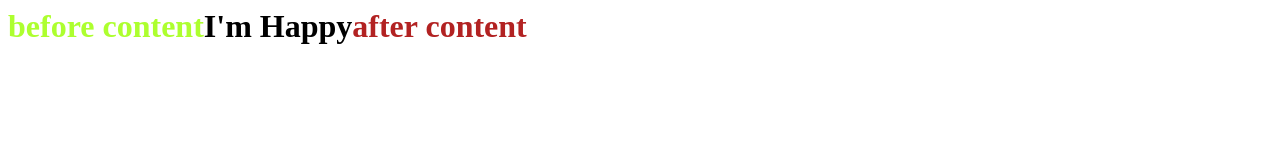
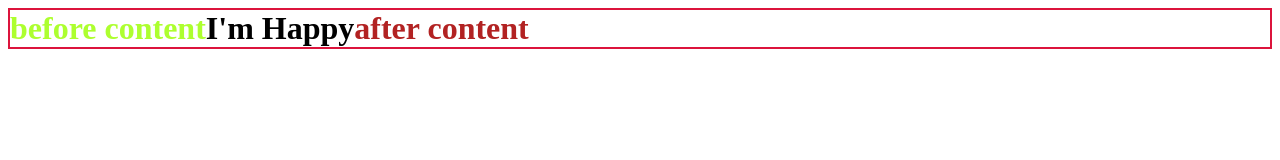
Before and after one commit to dotori7319/my-project3, a plain HTML site: page 03/03-2/pseudo.html in a window 1280 px wide. Drawn offline with Linux system fonts and the light colour scheme.

Commit message:
pseudo 수정

```diff
--- a/03/03-2/css/pseudo.css
+++ b/03/03-2/css/pseudo.css
@@ -1,3 +1,10 @@
+h1 {
+    border: 2px solid crimson;
+}
+h1:hover {
+    border: 3px solid palegreen;
+}
+
 h1:before {
     content: "before content";
     color: greenyellow;
```
